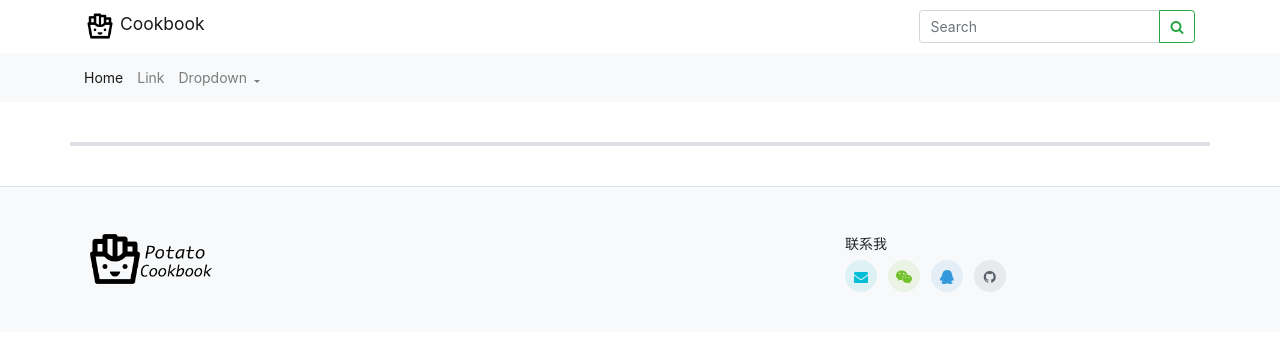
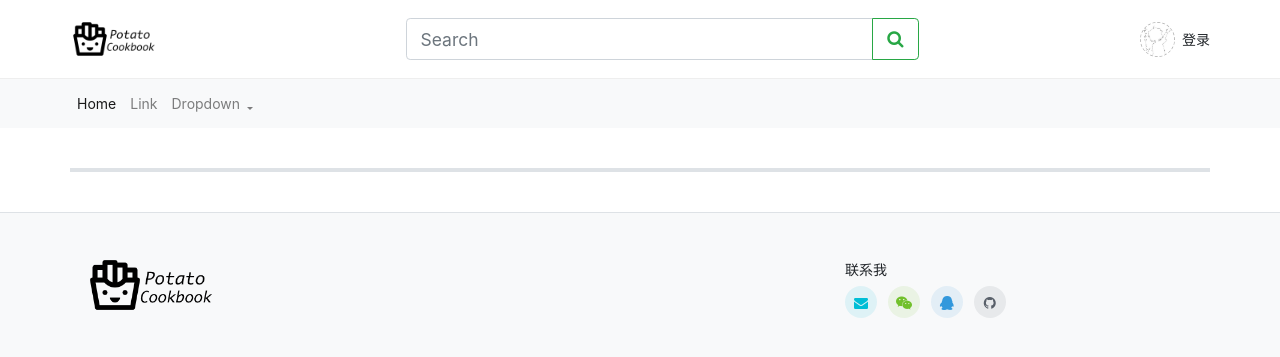
Before and after one commit to moon-shg/personal_blog, a Flask app: page / in a window 1280 px wide. Shown: the top 357 px of the page. Run offline with Flask 2, Linux system fonts and the light colour scheme; some libraries are stand-ins or nearby versions.

Commit message:
add user icon in base.html

```diff
--- a/app/templates/base.html
+++ b/app/templates/base.html
@@ -3,16 +3,15 @@
 {% block title %}Potato Cookbook{% endblock %}
 
 {% block top %}
-<nav class="navbar navbar-expand-md navbar-light bg-white">
-    <div class="container d-flex justify-content-between">
-    {#        Brand         #}
-        <a class="navbar-brand g-hidden-sm-down" href="#">
-            <img src="static/potato_100px.png" width="30" height="30" class="d-inline-block align-top" alt="">
-            <div class="d-none d-md-inline">Cookbook</div>
+<nav class="navbar navbar-expand-md g-py-18--md navbar-light bg-white">
+    <div class="container d-flex justify-content-between pl-0 pr-3 pr-sm-0">
+        {# Brand #}
+        <a class="navbar-brand g-hidden-sm-down py-0" href="#">
+            <img src="static/logo.png" height="40" class="d-inline-block align-top" alt="">
         </a>
-        {#         Navbar Link          #}
-        <form class="  " >
-            <div class="input-group ">
+        {# Navbar Link #}
+        <form class="g-width-45x--md" >
+            <div class="input-group input-group-lg">
                 <input class="form-control" type="search" placeholder="Search" aria-label="Search">
                 <div class="input-group-append">
                     <button class="btn btn-outline-success my-sm-0" type="submit">
@@ -21,14 +20,18 @@
                 </div>
             </div>
         </form>
+        <div class="d-flex">
+            <img class="img-fluid g-width-35 g-height-35 g-brd-around--dashed g-brd-gray-light-v1 rounded-circle" src="../static/img/akkarin.jpg" alt="">
+            <span class="align-self-center pl-2 g-hidden-sm-down">登录</span>
         </div>
     </div>
 </nav>
+<hr class="g-brd-gray-light-v4 my-0">
 {% endblock %}
 
 {% block navbar %}
 <nav class="navbar navbar-expand-sm navbar-light bg-light">
-    <div class="container px-2">
+    <div class="container pl-0 pr-3 pr-sm-0">
         {#   logo     #}
         <a class="navbar-brand g-hidden-sm-up p-0" href="/">
             <img src="static/logo.png"  height="30" class="d-inline-block align-top" alt="">
```
Also changed, not shown: app/static/img/akkarin.jpg (added).
